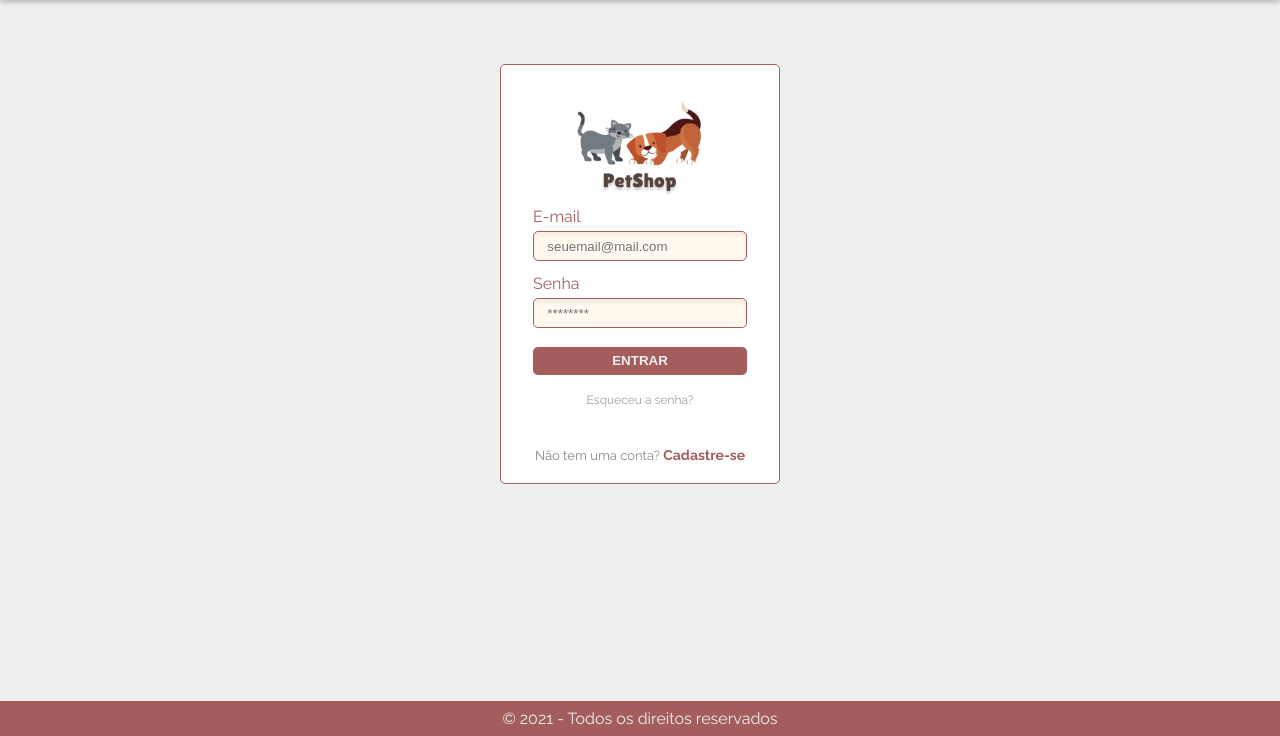
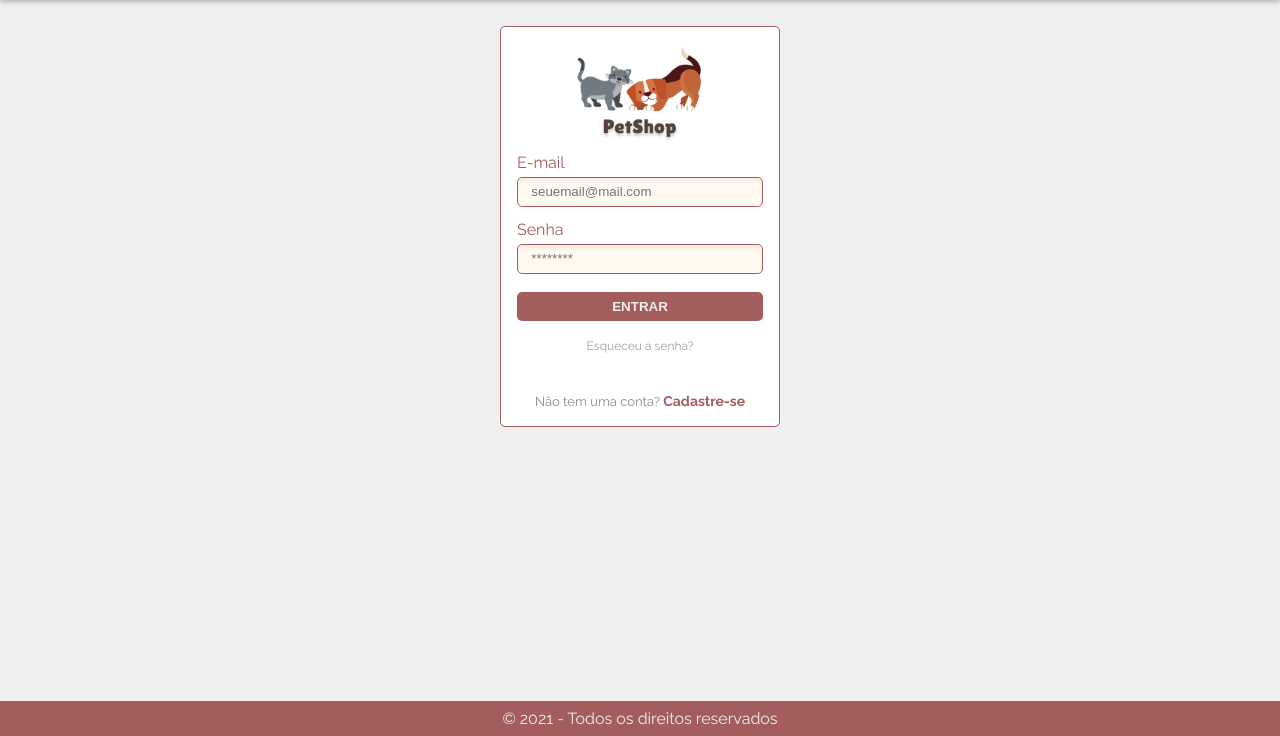
Before and after one commit to dopinheiro/Petshop, a Flask app: page /login in a window 1280 px wide. Shown: the part 64-800 px from the top of the page. Run offline with Flask 2, Linux system fonts and the light colour scheme; some libraries are stand-ins or nearby versions.

Commit message:
Criado inputs e buttons genéricos

```diff
--- a/app/controllers/default.py
+++ b/app/controllers/default.py
@@ -101,7 +101,7 @@ def add_pet():
             return 'Pet adicionado com sucesso'
         else:
             return 'Erro'
-    return 'Tela novo pet'
+    return render_template('addpet.html')
 
 @app.route('/remove-pet', methods=['GET', 'DELETE'])
 def remove_pet():
--- a/app/static/css/login.css
+++ b/app/static/css/login.css
@@ -1,20 +1,3 @@
-.container-form {
-    display: flex;
-    align-items: center;
-    justify-content: center;
-    margin-top: 5%;
-}
-
-form {
-    padding: 2em;
-    width: 280px;
-    height: 420px;
-    background: #FFFFFF;
-    border: 1px solid #A45D5D;
-    box-sizing: border-box;
-    border-radius: 5px;
-}
-
 .logo1 {
     width: 150px;
     height: 100px;
@@ -29,19 +12,8 @@ label {
     color: #A45D5D;
 }
 
-input {
-    padding: 0.5em;
+#email, #password {
     padding-left: 1em;
-    background: rgba(255, 192, 105, 0.1);
-    border: 1px solid #A45D5D;
-    box-sizing: border-box;
-    box-shadow: inset 0px 4px 4px rgba(0, 0, 0, 0.05);
-    border-radius: 5px;
-    width: 100%;
-    height: 30px;
-    margin-bottom: 1em;
-    margin-top: 5px;
-
 }
 
 .campo img {
--- a/app/static/css/main.css
+++ b/app/static/css/main.css
@@ -36,6 +36,29 @@ nav a {
     text-decoration: none;
 }
 
+.common-input {
+  padding: 0.5em;
+  background: rgba(255, 192, 105, 0.1);
+  border: 1px solid #A45D5D;
+  box-shadow: inset 0px 4px 4px rgba(0, 0, 0, 0.05);
+  border-radius: 5px;
+  width: 100%;
+  height: 30px;
+  margin-bottom: 1em;
+  margin-top: 5px;
+}
+
+.common-button {
+  width: 100%;
+  padding: 0.5em;
+  margin-bottom: 1em;
+  margin-top: 5px;
+  color:#EFEFEF;
+  font-weight: bold;
+  background: #A45D5D;
+  border-radius: 5px;
+  border: none;
+}
 
 #user-name {
   padding: 1em;
@@ -87,6 +110,30 @@ footer {
 .auth i {
     padding-right: 0.5em;
     font-size: 1em;
+}
+
+.container-form {
+  display: flex;
+  align-items: center;
+  justify-content: center;
+  margin-top: 2%;
+}
+
+form {
+  color: #4A403A;
+  padding: 1em;
+  width: 280px;
+  height: 80%;
+  background: #FFFFFF;
+  border: 1px solid #A45D5D;
+  border-radius: 5px;
+}
+
+form h2 {
+  color: #4A403A;
+  font-size: 1em;
+  text-align: center;
+  margin-bottom: 1em;
 }
 
 
--- a/app/templates/addagendamento.html
+++ b/app/templates/addagendamento.html
@@ -11,11 +11,11 @@
             <h2>Agendamento</h2>
             <div class="campo">
                 <label for="" class="checkbox">Data</label> <br>
-                <input type="date" id="date" class="data-hora" required>
+                <input type="date" id="date" class="common-input" required>
             </div>
             <div class="campo">
                 <label for="">Horário</label> <br>
-                <input type="time" id="horario" class="data-hora" required>
+                <input type="time" id="horario" class="common-input" required>
             </div>
             <div class="check">
                 <label for="">Serviços
@@ -28,7 +28,7 @@
             </div>
             <div class="campo">
                 <label for="">Observação</label> <br>
-                <input type="text" name="observacao" class="observacao" placeholder="Insira sua observacao" equired>
+                <input type="text" name="observacao" class="common-input observacao" placeholder="Insira sua observacao" equired>
             </div>
             <button class="agendar" type="submit" onsubmit="">AGENDAR</button>
         </form>
--- a/app/templates/login.html
+++ b/app/templates/login.html
@@ -14,13 +14,13 @@
 
         <div class="campo">
             <label for="">E-mail</label> <br>
-        <input type="email" name="email" placeholder="seuemail@mail.com"  id="email" required>
+        <input type="email" class="common-input" name="email" placeholder="seuemail@mail.com"  id="email" required>
 
         </div>
 
         <div class="campo">
             <label for="">Senha</label> <br>
-        <input type="password" name="password" placeholder="********" id="password" required>
+        <input type="password" class="common-input" name="password" placeholder="********" id="password" required>
         </div>
 
         <button class="entrar" type="submit" onsubmit="">ENTRAR</button>
```
Also changed, not shown: app/static/css/addagendamento.css (+0 -41 lines), app/static/css/cadastro.css (+0 -16 lines), app/templates/addpet.html (+5 -5 lines).
